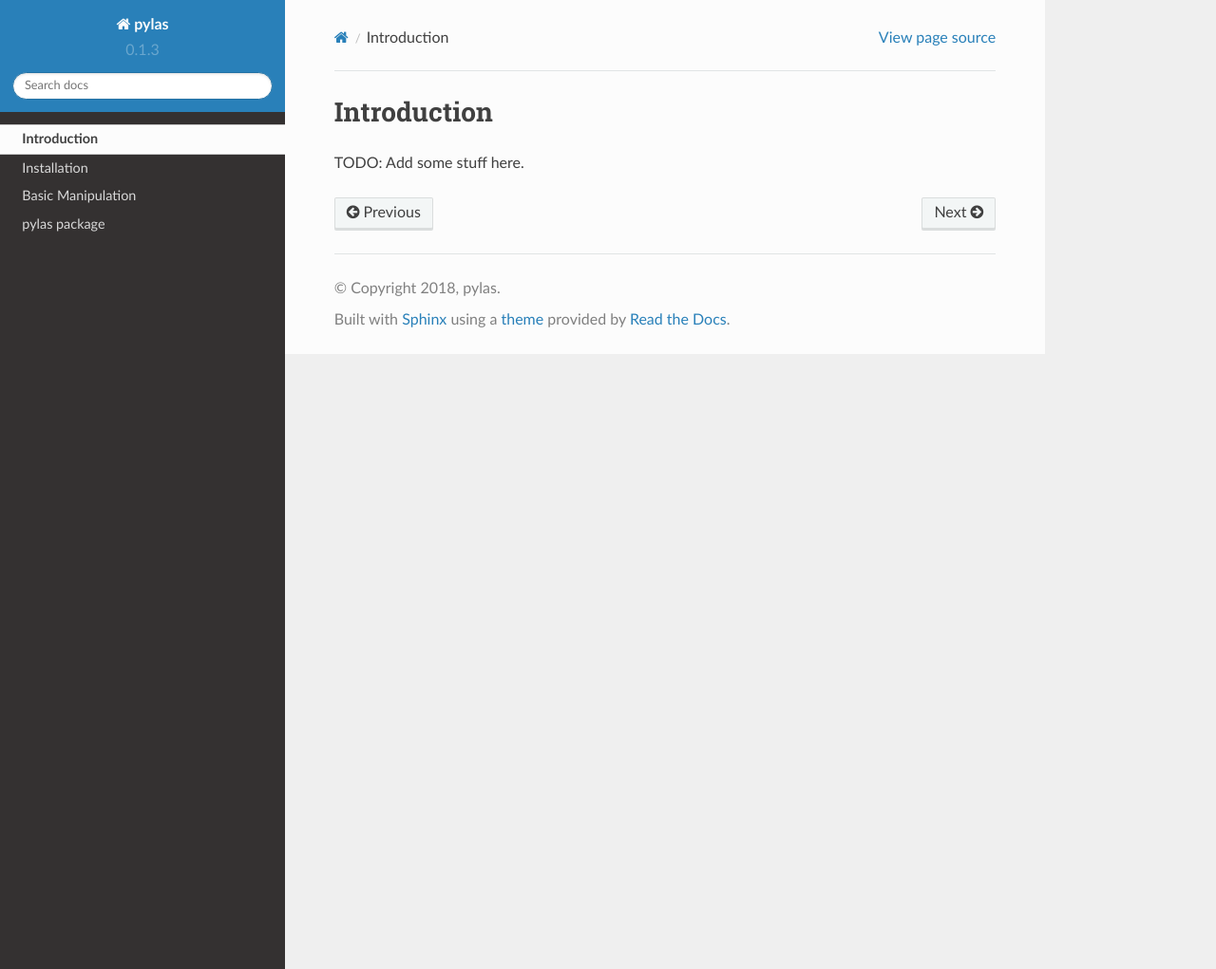
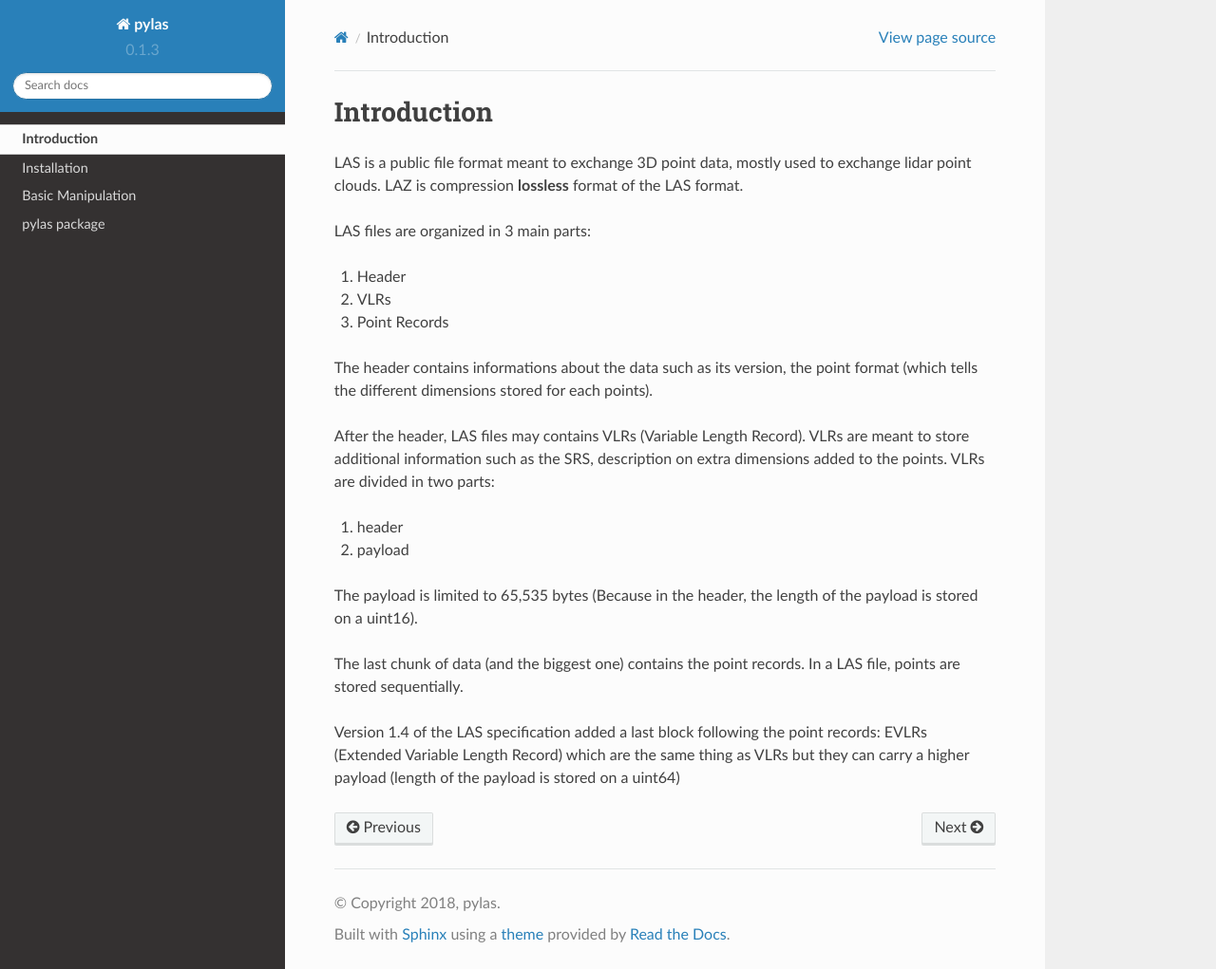
Before and after one commit to tmontaigu/pylas, a Sphinx documentation site: the page built from docs/intro.rst, in a window 1280 px wide and 1021 px high. Shown: the whole window at 95% size. Built offline with Sphinx 7.4.7 and the Read the Docs theme 2.0.0, drawn with Linux system fonts in a browser that asks for light colours; pages that are not in the unit, such as notebooks, are missing from menus.

Commit message:
Add some text in the intro

```diff
--- a/docs/intro.rst
+++ b/docs/intro.rst
@@ -2,4 +2,30 @@
 Introduction
 ============
 
-TODO: Add some stuff here.
+LAS is a public file format meant to exchange 3D point data, mostly used to exchange lidar point clouds.
+LAZ is compression **lossless** format of the LAS format.
+
+LAS files are organized in 3 main parts:
+
+1) Header
+2) VLRs
+3) Point Records
+
+
+The header contains informations about the data such as its version, the point format (which tells the different
+dimensions stored for each points).
+
+After the header, LAS files may contains VLRs (Variable Length Record).
+VLRs are meant to store additional information such as the SRS, description on extra dimensions added to the points.
+VLRs are divided in two parts:
+
+1) header
+2) payload
+
+The payload is limited to 65,535 bytes (Because in the header, the length of the payload is stored on a uint16).
+
+The last chunk of data (and the biggest one) contains the point records. In a LAS file, points are stored sequentially.
+
+Version 1.4 of the LAS specification added a last block following the point records: EVLRs (Extended Variable
+Length Record) which are the same thing as VLRs but they can carry a higher payload (length of the payload is stored
+on a uint64)
```
